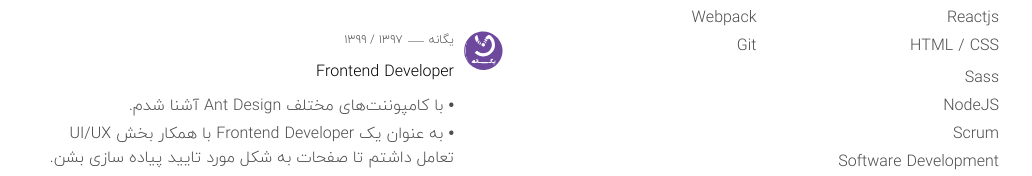
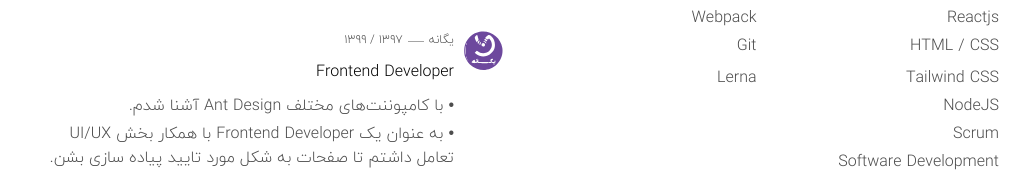
Before and after one commit to arminyahya/cv-nextjs, a Next.js app: page / in a window 1280 px wide. Shown: the part 759-935 px from the top of the page, without its empty margins (126-1158 px from the left). Built offline with nearby package versions, Linux system fonts and the light colour scheme.

Commit message:
Add Tailwind CSS and Lerna to skills

```diff
--- a/src/app/[lang]/page.tsx
+++ b/src/app/[lang]/page.tsx
@@ -77,10 +77,13 @@ export default function Page({ params }: PageInnerProps) {
             <li className="skills_item">Git</li>
           </ul>
           <ul>
-            <li className="skills_item">Sass</li>
+            <li className="skills_item">Tailwind CSS</li>
             <li className="skills_item">NodeJS</li>
             <li className="skills_item">Scrum</li>
             <li className="skills_item">Software Development</li>
+          </ul>
+          <ul>
+            <li className="skills_item">Lerna</li>
           </ul>
         </div>
       </section>
--- a/src/app/_components/pastExperienceItem.tsx
+++ b/src/app/_components/pastExperienceItem.tsx
@@ -34,7 +34,7 @@ export default function PastExperienceItem({
   const params = useParams();
   const lang = params.lang;
   const { translate } = useTranslation(lang as "fa" | "en");
-console.log(lang);
+
   return (
     <div className={`past-experience_item ${className}`}>
       <div className="past-experience_item_icon_wrapper">
```
